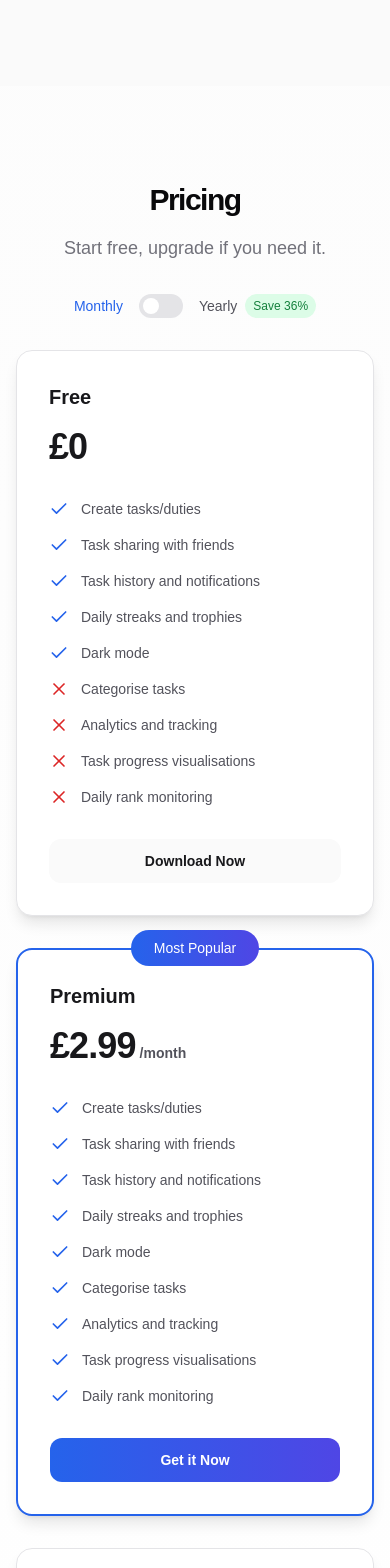
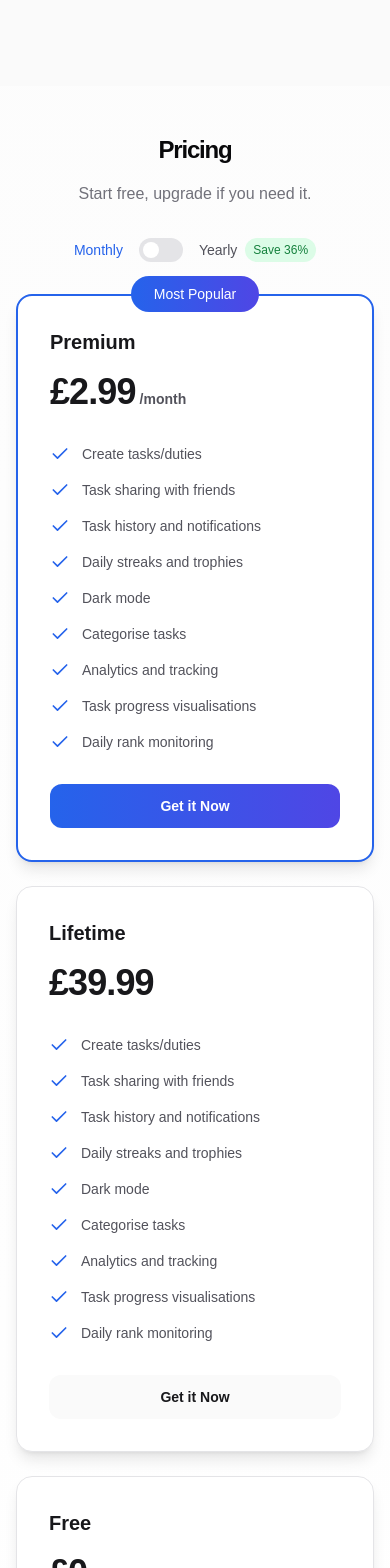
Before and after one commit to Efesop/instagritlp, a Next.js app: page / in a window 390 px wide. Shown: the part 4260-5828 px from the top of the page. Built offline with nearby package versions, Linux system fonts and the light colour scheme.

Commit message:
site is mobile friendly

```diff
--- a/app/page.tsx
+++ b/app/page.tsx
@@ -355,13 +355,13 @@ export default function Home() {
         </section>
 
         {/* Pricing Section */}
-        <section className="w-full py-24 bg-gradient-to-b from-zinc-50/50 to-white" id="pricing">
+        <section className="w-full py-12 sm:py-24 bg-gradient-to-b from-zinc-50/50 to-white" id="pricing">
           <div className="max-w-[1400px] mx-auto px-4 sm:px-6 lg:px-8">
             <div className="text-center space-y-4 max-w-2xl mx-auto mb-8">
-              <h2 className="text-3xl font-bold tracking-tighter sm:text-4xl md:text-5xl">
+              <h2 className="text-2xl sm:text-3xl font-bold tracking-tighter sm:text-4xl md:text-5xl">
                 Pricing
               </h2>
-              <p className="text-lg text-muted-foreground">
+              <p className="text-base sm:text-lg text-muted-foreground">
                 Start free, upgrade if you need it.
               </p>
             </div>
@@ -369,24 +369,9 @@ export default function Home() {
             {/* Pricing Toggle */}
             <PricingToggle />
 
-            <div className="grid grid-cols-1 gap-8 md:grid-cols-3 lg:gap-12 max-w-5xl mx-auto">
-              <PricingCard
-                title="Free"
-                price="£0"
-                features={[
-                  { text: "Create tasks/duties", included: true },
-                  { text: "Task sharing with friends", included: true },
-                  { text: "Task history and notifications", included: true },
-                  { text: "Daily streaks and trophies", included: true },
-                  { text: "Dark mode", included: true },
-                  { text: "Categorise tasks", included: false },
-                  { text: "Analytics and tracking", included: false },
-                  { text: "Task progress visualisations", included: false },
-                  { text: "Daily rank monitoring", included: false },
-
-                ]}
-                appStoreUrl="https://apps.apple.com/gb/app/instagrit/id6737732671"
-              />
+            {/* Pricing cards grid */}
+            <div className="grid grid-cols-1 gap-6 sm:gap-8 md:grid-cols-3 lg:gap-12 max-w-5xl mx-auto">
+              {/* Premium Card - Shows first on mobile */}
               <PricingCard
                 title="Premium"
                 price="£2.99"
@@ -406,10 +391,11 @@ export default function Home() {
                 ]}
                 appStoreUrl="https://apps.apple.com/gb/app/instagrit/id6737732671"
               />
+
+              {/* Lifetime Card - Shows second on mobile */}
               <PricingCard
                 title="Lifetime"
                 price="£39.99"
-                //isLifetime={true}
                 features={[
                   { text: "Create tasks/duties", included: true },
                   { text: "Task sharing with friends", included: true },
@@ -423,12 +409,32 @@ export default function Home() {
                 ]}
                 appStoreUrl="https://apps.apple.com/gb/app/instagrit/id6737732671"
               />
+
+              {/* Free Card - Shows last on mobile */}
+              <div className="md:[grid-row:1] md:col-start-1">
+                <PricingCard
+                  title="Free"
+                  price="£0"
+                  features={[
+                    { text: "Create tasks/duties", included: true },
+                    { text: "Task sharing with friends", included: true },
+                    { text: "Task history and notifications", included: true },
+                    { text: "Daily streaks and trophies", included: true },
+                    { text: "Dark mode", included: true },
+                    { text: "Categorise tasks", included: false },
+                    { text: "Analytics and tracking", included: false },
+                    { text: "Task progress visualisations", included: false },
+                    { text: "Daily rank monitoring", included: false },
+                  ]}
+                  appStoreUrl="https://apps.apple.com/gb/app/instagrit/id6737732671"
+                />
+              </div>
             </div>
 
             {/* FAQ or Additional Info */}
-            <div className="mt-16 text-center">
-              <p className="text-sm text-zinc-500">
-                All paid plans include a 7-day free trial. Cancel anytime.{" "}
+            <div className="mt-8 sm:mt-16 text-center">
+              <p className="text-xs sm:text-sm text-zinc-500">
+                Cancel anytime through iOS app store.{" "}
                 <Link href="https://apps.apple.com/gb/app/instagrit/id6737732671" className="text-blue-600 hover:text-blue-700">
                   Learn more
                 </Link>
```
